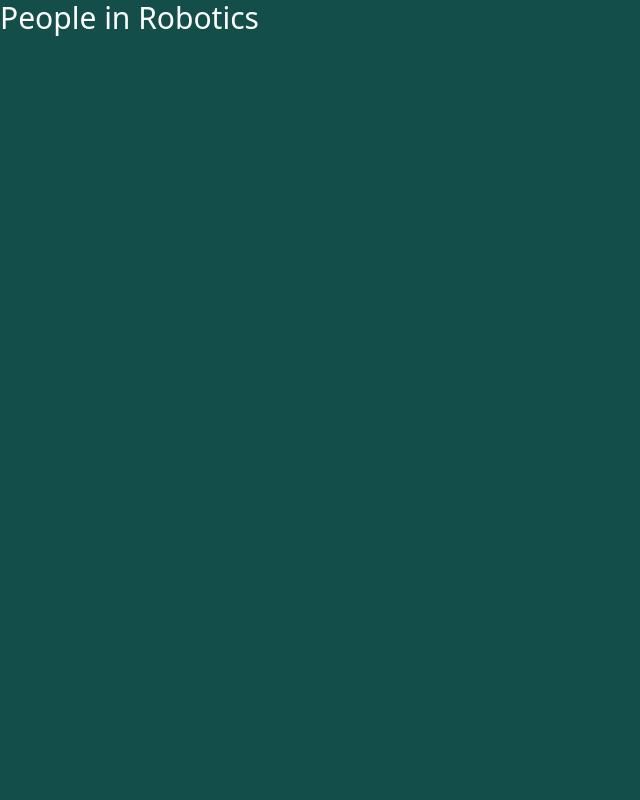
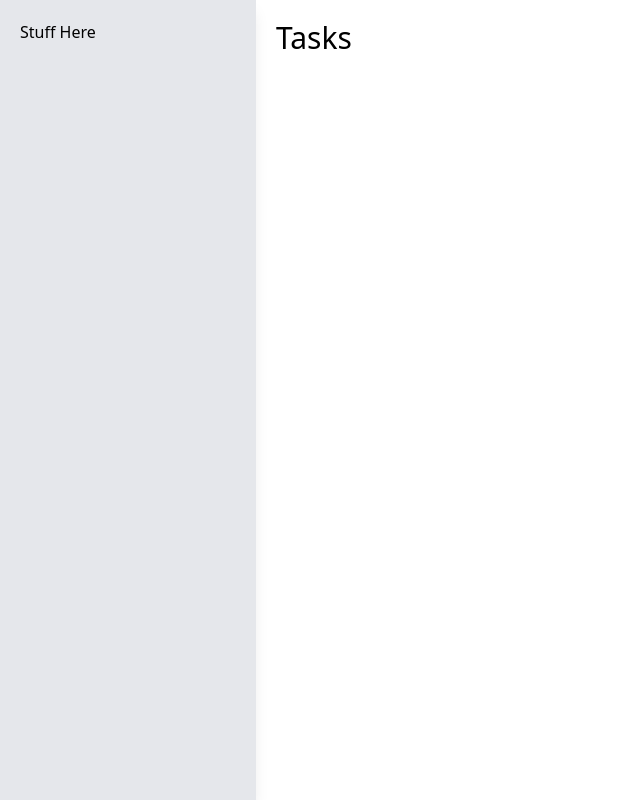
Before and after one commit to UAA-Robo/UAA-Robotics-Website, a Flask app: page /internalIndex.html in a window 1280 px wide. Shown: the whole page, without its empty margins (0-640 px from the left). Run offline with Flask 2, Linux system fonts and the light colour scheme; data that the repository does not hold is empty; some libraries are stand-ins or nearby versions.

Commit message:
Started formatting tasks for internal site

```diff
--- a/app.py
+++ b/app.py
@@ -3,6 +3,7 @@ from flask import Flask, url_for, render_template, send_from_directory, redirect
 from flask_session import Session
 from tempfile import mkdtemp
 from pymongo import MongoClient
+
 
 ##USE 'FLASK RUN' COMMAND WITHIN YOUR VENV TO RUN APP##
 
@@ -32,6 +33,7 @@ config.read("config.ini")
 client = MongoClient(config["PROD"]["DB_URI"])
 db = client['uaa-robo'] #Same as db = client.uaa-robo (but python doesn't like the uaa-robo format)
 person = db.Person
+tasks = db.Task
 
 #Alternative test customer db to use:
 '''
@@ -73,4 +75,4 @@ def fund():  # put application's code here
 @app.route('/')
 @app.route('/internalIndex.html', methods = ['GET'])
 def internalIndex():  # put application's code here
-    return render_template("internalIndex.html", person = person)
+    return render_template("internalIndex.html", person = person, tasks = tasks)
--- a/templates/internalIndex.html
+++ b/templates/internalIndex.html
@@ -1,3 +1,4 @@
+
 <!DOCTYPE html>
 <html lang="en">
     <head>
@@ -10,29 +11,50 @@
         <script src="https://cdn.tailwindcss.com"></script>
     </head>
 
-    <body class="leading-normal tracking-normal bg-cover bg-teal-900 text-white" >
-    <div>
-        <h1 class="text-3xl">People in Robotics</h1>
+    <body class="flex flex-wrap leading-normal tracking-normal bg-cover text-black" >
 
 
 
-        <!--Alternative test queries using customer db-->
-        {% for individual in person.find() %}
-        <p> Name: {{ individual["Fname"] }} {{ individual["Lname"] }} | UAA ID: {{ individual["UA_ID"] }}</p>
-        {% endfor %}
+            <!--Left Panel-->
+            <aside class="flex flex-wrap md:fixed w-full md:h-screen md:w-1/5 p-5 bg-gray-200 shadow-lg">
+                Stuff Here
+            </aside>
+            <!--Main Body-->
+            <div class="flex flex-wrap ml-auto mb-auto w-full md:w-4/5 p-5 items-start justify-start">
 
-        <!--
-        {% for customers in person.find() %}
-        <p> Name: {{ customers["name"] }} {{ customers["address"] }} | UAA ID: {{ customers["username"] }}</p>
-        {% endfor %}
-        -->
+                <h1 class="text-3xl w-full">Tasks</h1>
+                <div class = "w-full">
+                    {% for task in tasks.find() %}
+
+                    <div class="flex flex-wrap w-full my-5 p-5 border-2 rounded-lg ">
+                        <div class="flex flex-wrap md:justify-between w-full">
+                            <!--Title-->
+                            <h class="text-2xl w-full md:w-auto">{{ task["Title"] }} </h>
+                            <!--Progress-->
+                            <div class ="flex md:justify-end">
+                                <p class="w-max px-2 text-center border-2 rounded-full bg-gray-200 ">{{ task["Status"] }}</p>
+                            </div>
+                        </div>
+
+                        <!--Date-->
+                        <p class="w-full text-gray-600">{{ task["DateCreated"] }} - {{ task["Deadline"] }}</p>
+                        <!--Description-->
+                        <p class="w-full">{{ task["DOD"] }}</p>
+
+                    </div>
+                    {% endfor %}
 
 
+                    <!--Alternative test queries using customer db-->
+                    <!--
+                    {% for customers in person.find() %}
+                    <p> Name: {{ customers["name"] }} {{ customers["address"] }} | UAA ID: {{ customers["username"] }}</p>
+                    {% endfor %}
+                    -->
+                </div>
 
+            </div>
 
-
-
-    </div>
 
     </body>
 </html>
```
